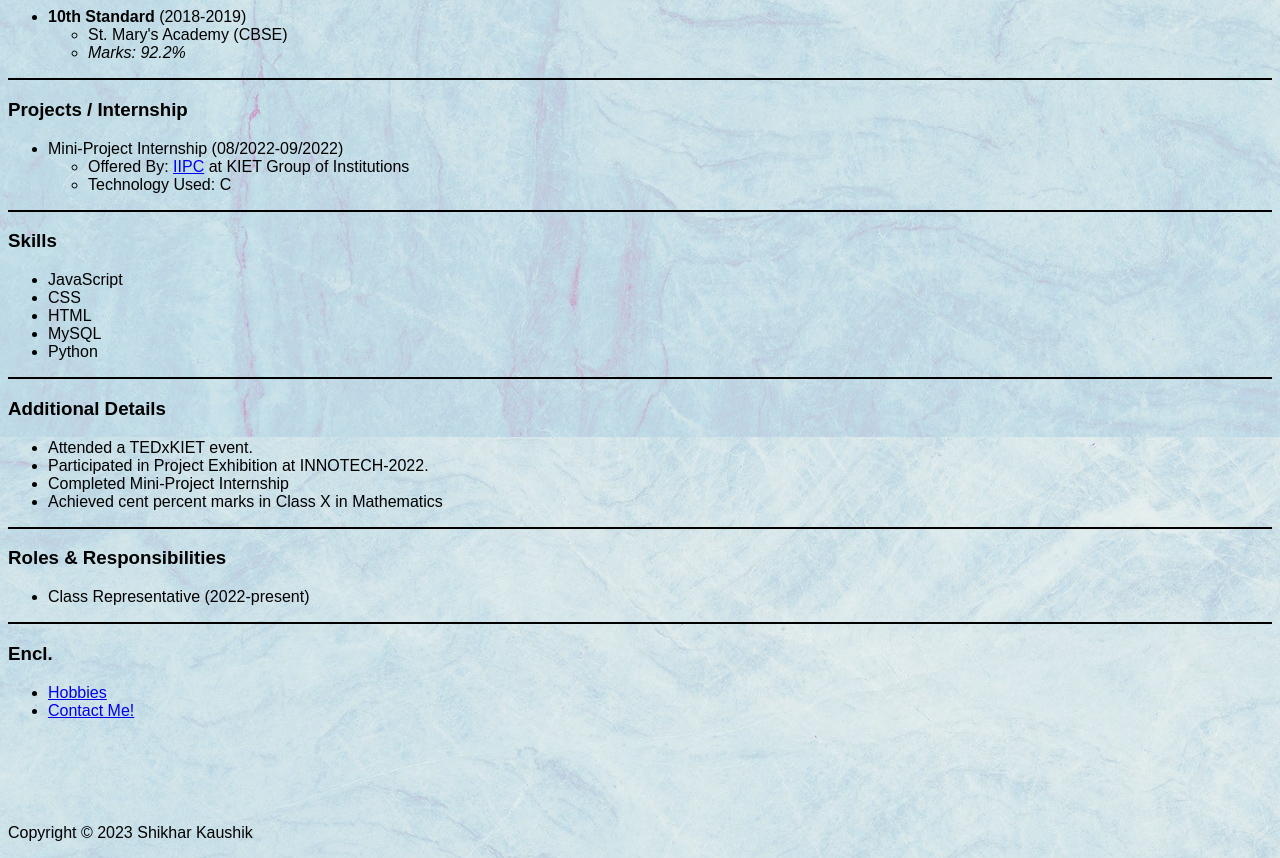
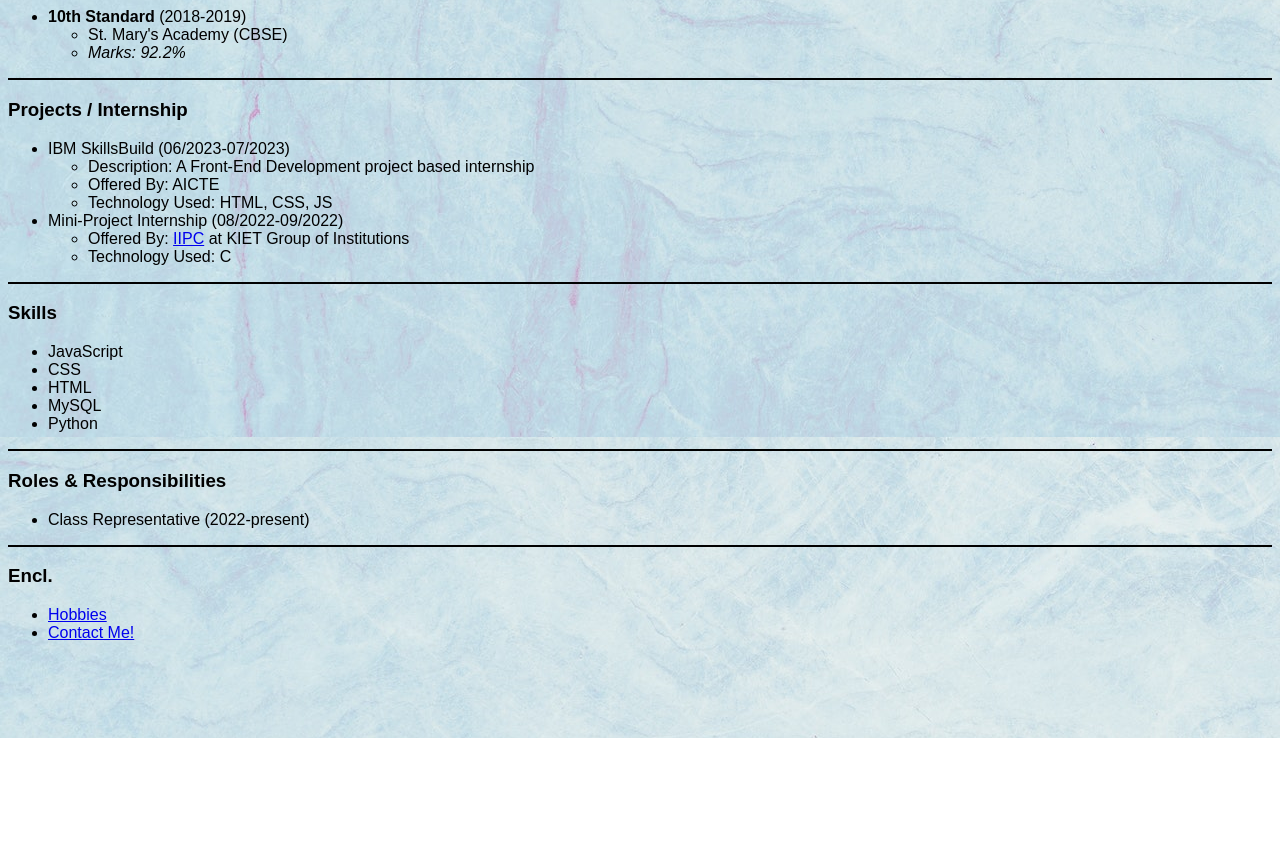
Before and after one commit to ShikharKshk/Portfolio, a plain HTML site: page index.html in a window 1280 px wide. Shown: the part 643-1501 px from the top of the page. After the commit the page ends 1381 px from the top, so only its background shows below. Drawn offline with Linux system fonts and the light colour scheme.

Commit message:
Update index.html

```diff
--- a/index.html
+++ b/index.html
@@ -47,6 +47,12 @@
 	<hr color="#000" />
 	<h3>Projects / Internship</h3>
 	<ul>
+		<li>IBM SkillsBuild (06/2023-07/2023)</li>
+			<ul>
+				<li>Description: A Front-End Development project based internship</li>
+				<li>Offered By: AICTE</li>
+				<li>Technology Used: HTML, CSS, JS</li>
+			</ul>
 		<li>Mini-Project Internship (08/2022-09/2022)</li>
 			<ul>
 				<li>Offered By: <a href="https://www.kiet.edu/iipc-overview" target="_blank">IIPC</a> at KIET Group of Institutions</li>
@@ -65,15 +71,6 @@
 	</ul>
 
 	<hr color="#000" />
-	<h3>Additional Details</h3>
-	<ul>
-		<li>Attended a TEDxKIET event.</li>
-		<li>Participated in Project Exhibition at INNOTECH-2022.</li>
-		<li>Completed Mini-Project Internship</li>
-		<li>Achieved cent percent marks in Class X in Mathematics</li>
-	</ul>
-
-	<hr color="#000" />
 	<h3>Roles & Responsibilities</h3>
 	<ul>
 		<li>Class Representative	(2022-present)</li>
@@ -87,9 +84,4 @@
 	</ul>
 	<br /><br /><br /><br />
 </body>
-<footer>
-    <div class="footerBottom">
-        <p>Copyright &copy; 2023 <span class="designer">Shikhar Kaushik</span></p>
-    </div>
-</footer>
 </html>
```
